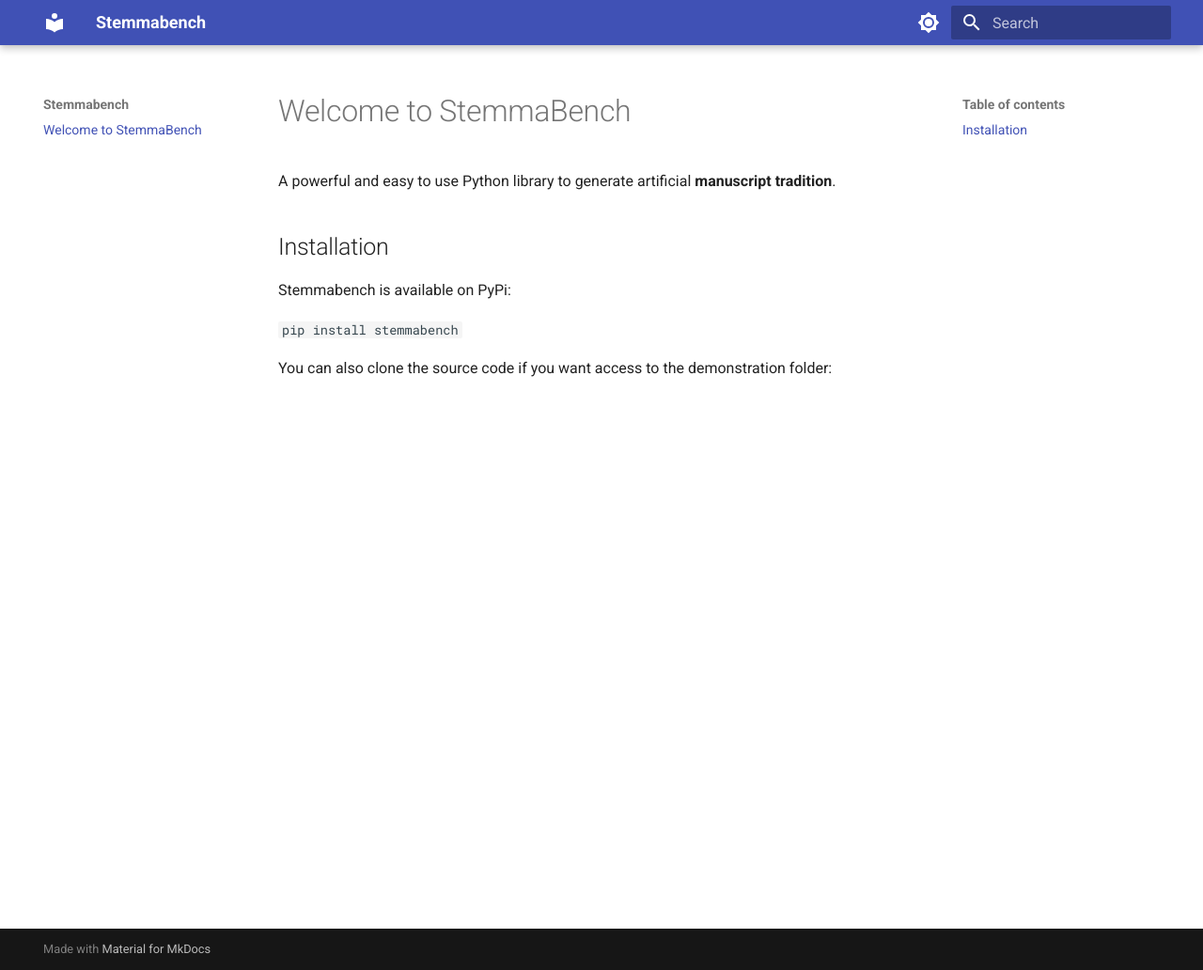
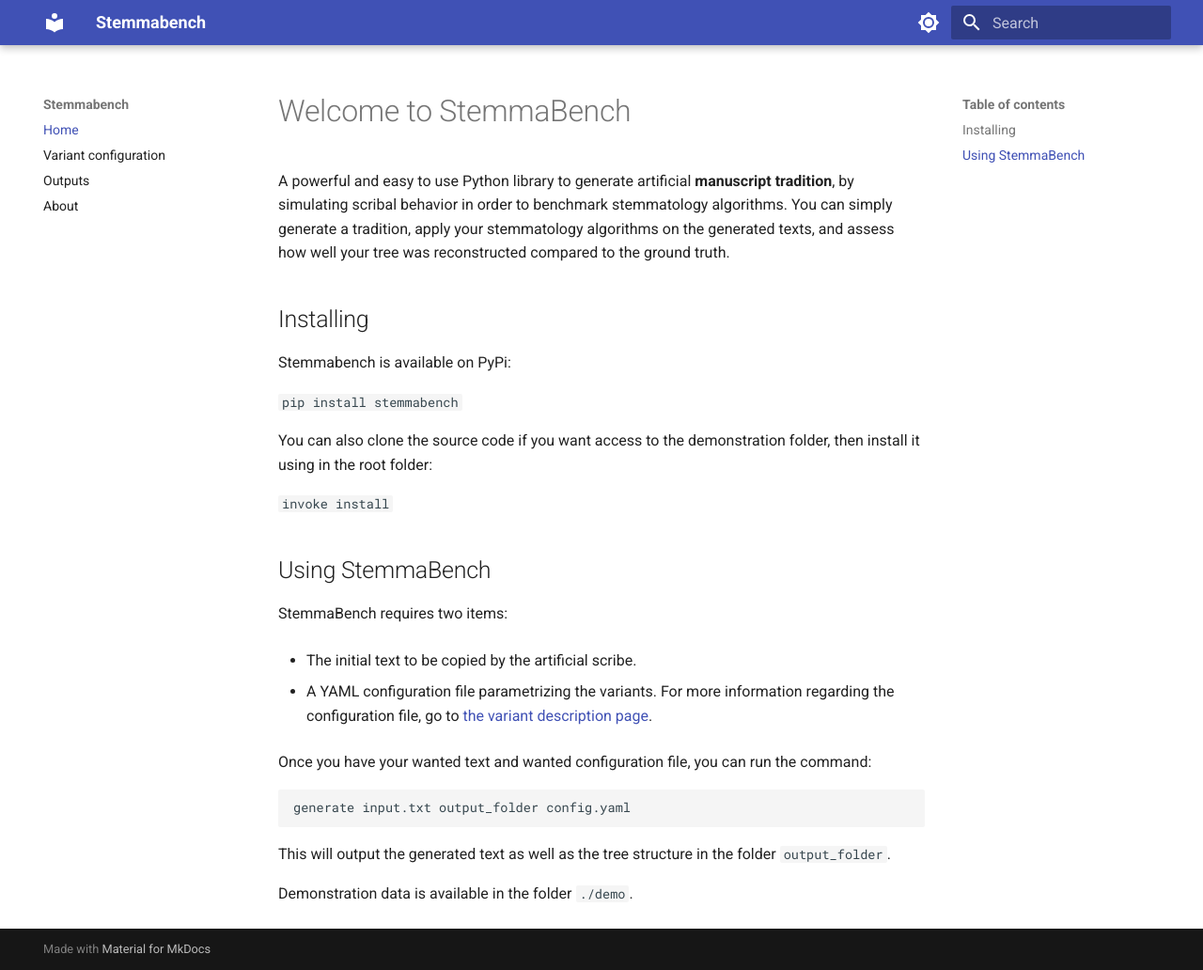
Before and after one commit to metz-theolab/stemmabench, an MkDocs documentation site: the page built from docs/index.md, in a window 1280 px wide and 1032 px high. Shown: the whole window at 94% size. Built offline with MkDocs 1.6.1 and Material for MkDocs 9.7.7, drawn with Linux system fonts in a browser that asks for light colours.

````diff
--- a/docs/index.md
+++ b/docs/index.md
@@ -1,12 +1,31 @@
 # Welcome to StemmaBench
 
-A powerful and easy to use Python library to generate artificial **manuscript tradition**.
+A powerful and easy to use Python library to generate artificial **manuscript tradition**, by simulating scribal behavior in order to benchmark stemmatology algorithms. You can simply generate a tradition, apply your stemmatology algorithms on the generated texts, and assess how well your tree was reconstructed compared to the ground truth.
 
-## Installation
+## Installing
 
 Stemmabench is available on PyPi:
 
 ```pip install stemmabench```
 
+You can also clone the source code if you want access to the demonstration folder, then install it using in the root folder:
 
-You can also clone the source code if you want access to the demonstration folder:
+```invoke install```
+
+## Using StemmaBench
+
+StemmaBench requires two items:
+
+- The initial text to be copied by the artificial scribe.
+
+- A YAML configuration file parametrizing the variants. For more information regarding the configuration file, go to [the variant description page](variants.md).
+
+Once you have your wanted text and wanted configuration file, you can run the command:
+
+```shell
+generate input.txt output_folder config.yaml
+```
+
+This will output the generated text as well as the tree structure in the folder `output_folder`.
+
+Demonstration data is available in the folder `./demo`.
--- a/mkdocs.yml
+++ b/mkdocs.yml
@@ -1,4 +1,10 @@
 site_name: Stemmabench
+site_url: https://example.com/
+nav:
+  - Home: index.md
+  - Variant configuration: variants.md
+  - Outputs: outputs.md
+  - About: about.md
 
 theme:
   name: material
````
Also changed, not shown: docs/about.md (added, +10 -0 lines), docs/outputs.md (added, +6 -0 lines), docs/variants.md (added, +58 -0 lines).
